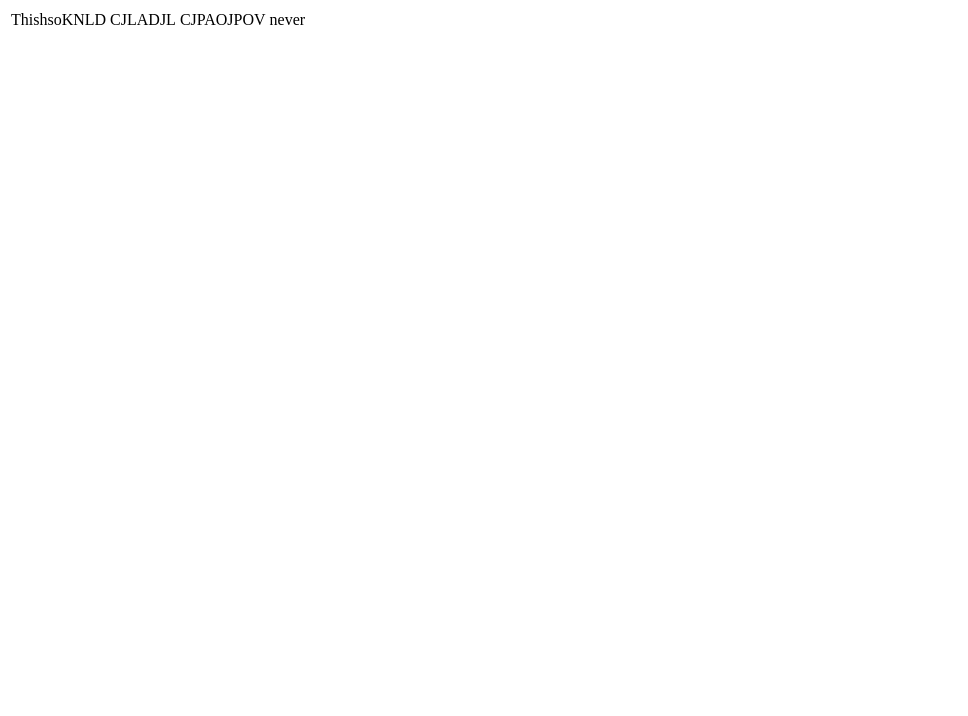
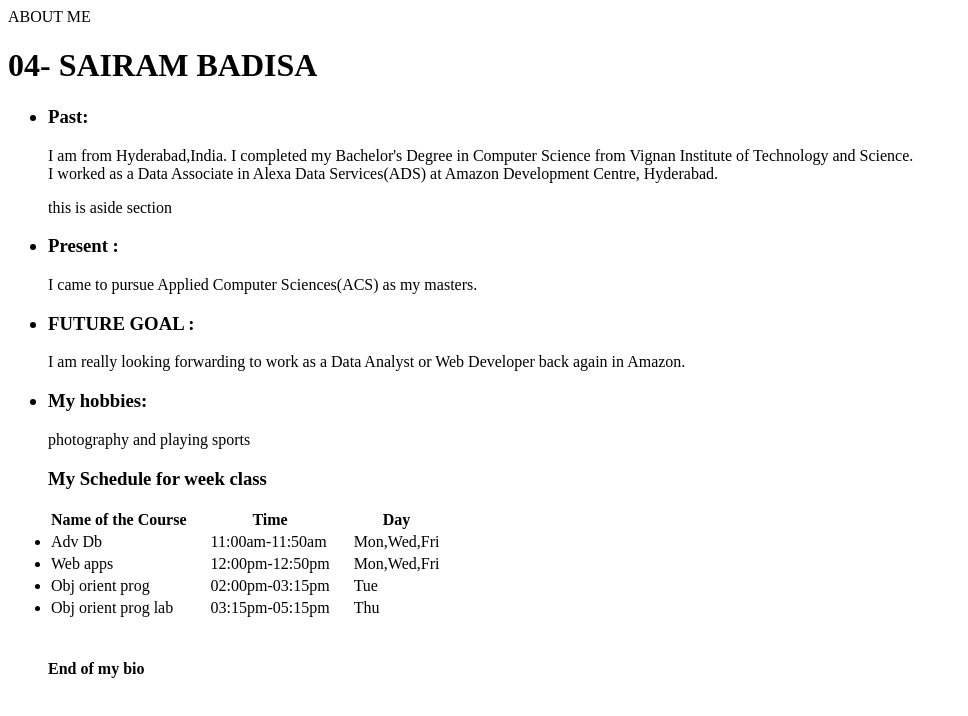
Before and after one commit to badisasairam/A02, a plain HTML site: page index.html in a window 1280 px wide. Shown: the whole page, without its empty margins (0-968 px from the left). Drawn offline with Linux system fonts and the light colour scheme.

Commit message:
changed "index.html"

```diff
--- a/index.html
+++ b/index.html
@@ -1,19 +1,67 @@
 <!DOCTYPE html>
-<html lang="en">
-<head>
-    <meta charset="UTF-8">
-    <meta name="viewport" content="width=device-width, initial-scale=1.0">
-    <meta http-equiv="X-UA-Compatible" content="ie=edge">
-    <title>Sai ram</title>
-</head>
-<body>
-    <table>
-        <tr>
-            <td>ThishsoKNLD</td>
-            <td>CJLADJL</td>
-            <td>CJPAOJPOV</td>
-            <td>never</td>
-        </tr>
-    </table>
-</body>
-</html>
+<html>
+<title> 04-Sairam Badisa </title>
+
+<header> ABOUT ME <br>
+ <h1> 04- SAIRAM BADISA </h1> </header>
+     <ul>
+    <section>
+        <section id="past-section">
+            <section class="section-header">
+
+            <p> <h3> <li> Past: </li> </h3>
+                I am from Hyderabad,India. I completed my Bachelor's Degree in Computer Science from
+            Vignan Institute of Technology and Science. <br> I worked as a Data Associate in Alexa Data Services(ADS) at
+            Amazon Development Centre, Hyderabad.<br>
+    </section></article>
+    <section class="aside-header">
+        <p>this is aside section</p>
+    </section>
+<section>
+    <section id="present-section">
+        <section class="present-header">
+        <h3> <li> Present :</mark></li> </h3>
+        I came to pursue Applied Computer Sciences(ACS) as my masters.
+</section>
+<section>
+    <section id="future-section">
+        <section class="future-header"><h3><li> FUTURE GOAL :</li>  </h3>
+        I am really looking forwarding to work as a Data Analyst or Web Developer back again in Amazon.
+</section>
+        <h3 > <li>My hobbies:</li> </h3>
+        photography and playing sports
+
+<section class="s">
+    <section class="past-section">
+<h3> My Schedule for week class </h3>
+</section>
+<table>
+
+<tr>
+<th> Name of the Course &emsp;</th>
+<th> Time &emsp;</th>
+<th> Day </th>
+</tr>
+<tr>
+<td><li> Adv Db </li></td>
+<td> 11:00am-11:50am &emsp;</td>
+<td> Mon,Wed,Fri </td>
+</tr>
+<tr>
+<td><li>Web apps</li></td>
+<td>12:00pm-12:50pm &emsp;</td>
+<td>Mon,Wed,Fri </td>
+</tr>
+<tr>
+<td><li>Obj orient prog</li></td>
+<td>02:00pm-03:15pm </td>
+<td>Tue</td>
+</tr>
+<tr>
+<td><li>Obj orient prog lab</li></td>
+<td>03:15pm-05:15pm</td>
+<td>Thu</td>
+</tr>
+</table>
+<br>
+<h4>End of my bio </h4>
```
